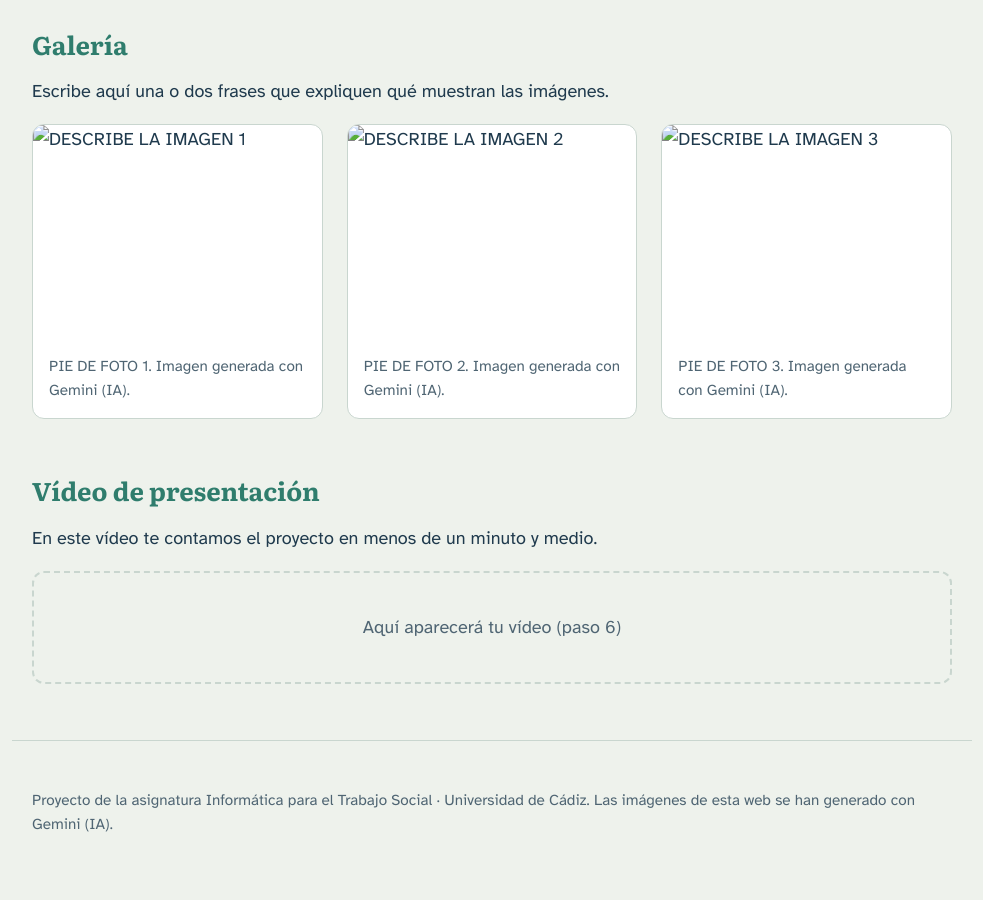
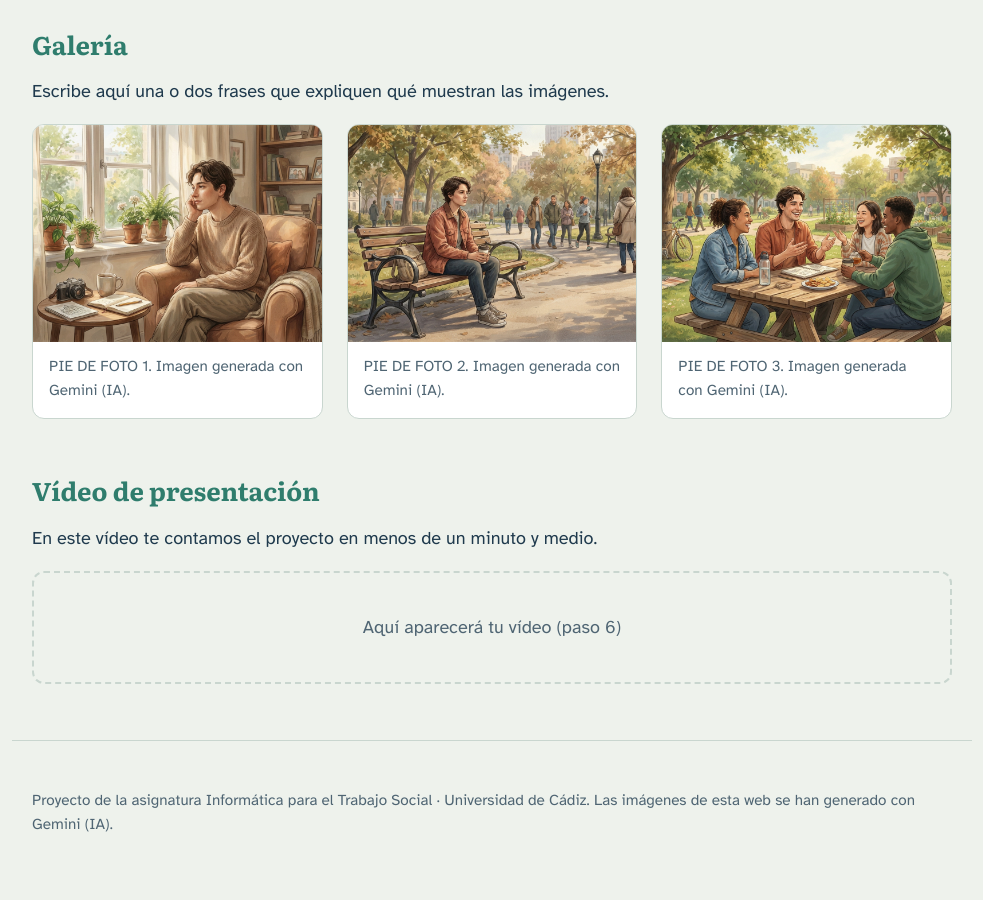
Before and after one commit to macarenamm13/-practica-im-genes-video, a plain HTML site: page index.html in a window 1280 px wide. Shown: the part 940-1840 px from the top of the page, without its empty margins (148-1131 px from the left). Drawn offline with Linux system fonts and the light colour scheme.

Commit message:
añado imagenes galeria

```diff
--- a/index.html
+++ b/index.html
@@ -165,15 +165,15 @@
         <!-- PASO 4: GALERÍA ============================= INICIO -->
         <div class="galeria">
           <figure>
-            <img src="img/galeria1.png" alt="DESCRIBE LA IMAGEN 1">
+            <img src="img/galeria1.jpg" alt="DESCRIBE LA IMAGEN 1">
             <figcaption>PIE DE FOTO 1. Imagen generada con Gemini (IA).</figcaption>
           </figure>
           <figure>
-            <img src="img/galeria2.png" alt="DESCRIBE LA IMAGEN 2">
+            <img src="img/galeria2.jpg" alt="DESCRIBE LA IMAGEN 2">
             <figcaption>PIE DE FOTO 2. Imagen generada con Gemini (IA).</figcaption>
           </figure>
           <figure>
-            <img src="img/galeria3.png" alt="DESCRIBE LA IMAGEN 3">
+            <img src="img/galeria3.jpg" alt="DESCRIBE LA IMAGEN 3">
             <figcaption>PIE DE FOTO 3. Imagen generada con Gemini (IA).</figcaption>
           </figure>
         </div>
```
